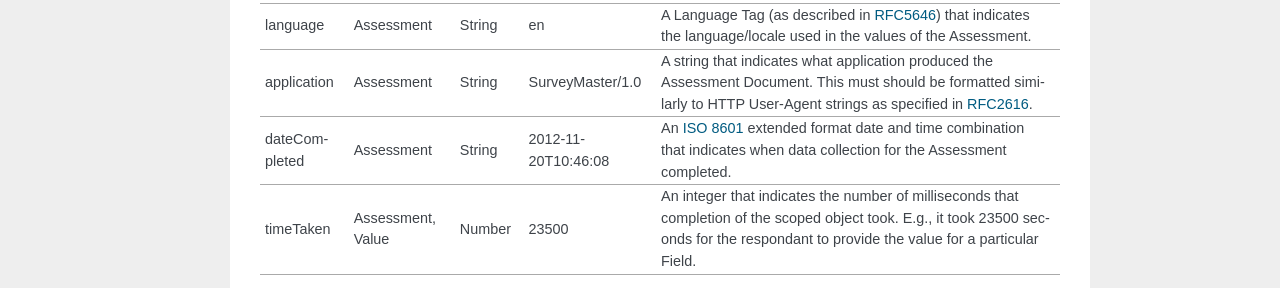
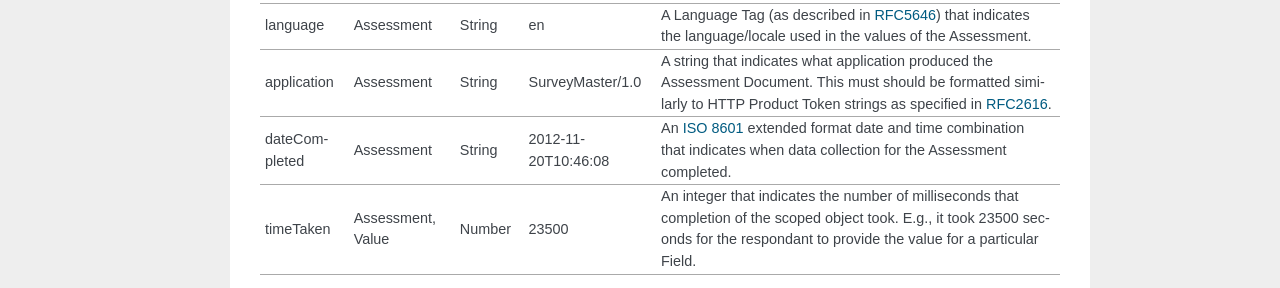
Before and after one commit to prometheusresearch/rios, a Sphinx documentation site: the page built from docs/source/assessment_specification.rst, in a window 1280 px wide and 900 px high, scrolled down 2611 px. Shown: the part 513-801 px from the top of the window. Built offline with Sphinx 7.4.7, drawn with Linux system fonts in a browser that asks for light colours.

Commit message:
Clarified 'application' metadata format.

```diff
--- a/docs/source/assessment_specification.rst
+++ b/docs/source/assessment_specification.rst
@@ -168,7 +168,7 @@ language        Assessment          String      en                  A Language T
                                                                     the language/locale used in the values of the Assessment.
 application     Assessment          String      SurveyMaster/1.0    A string that indicates what application produced the
                                                                     Assessment Document. This must should be formatted similarly
-                                                                    to HTTP User-Agent strings as specified in `RFC2616`_.
+                                                                    to HTTP Product Token strings as specified in `RFC2616`_.
 dateCompleted   Assessment          String      2012-11-20T10:46:08 An `ISO 8601`_ extended format date and time combination that
                                                                     indicates when data collection for the Assessment completed.
 timeTaken       Assessment, Value   Number      23500               An integer that indicates the number of milliseconds that
@@ -178,4 +178,4 @@ timeTaken       Assessment, Value   Number      23500               An integer t
 =============== =================== =========== =================== =============================================================
 
 .. _`RFC5646`: http://tools.ietf.org/html/rfc5646
-.. _`RFC2616`: http://tools.ietf.org/html/rfc2616#section-14.43
+.. _`RFC2616`: http://tools.ietf.org/html/rfc2616#section-3.8
```
